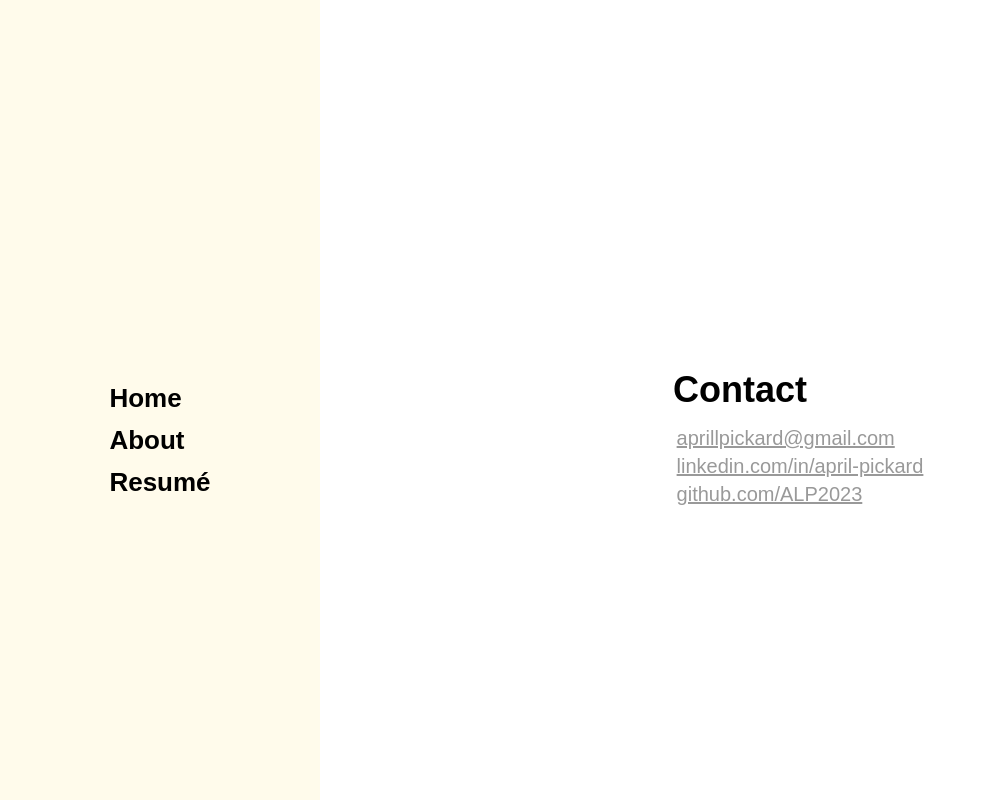
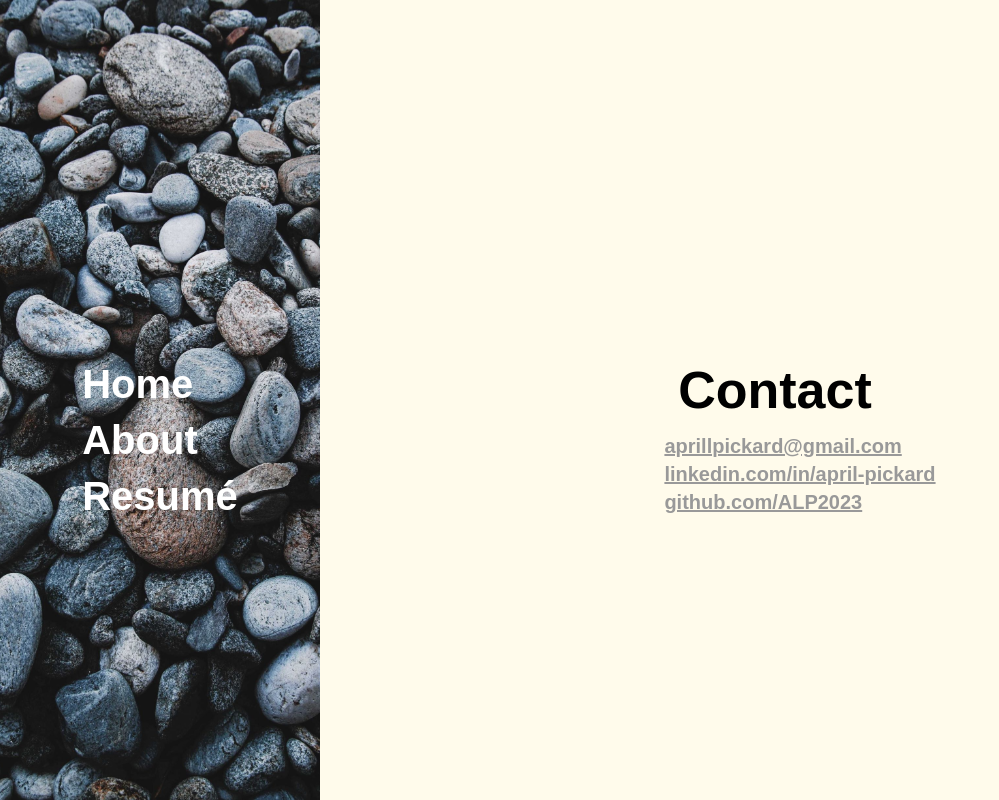
Before and after one commit to ALP2023/C4Prog-WT-PROJ-AP, a website built with Parcel: page contact.html in a window 1280 px wide. Shown: the whole page, without its empty margins (0-999 px from the left). Built offline with nearby package versions, Linux system fonts and the light colour scheme.

Commit message:
feat: Update Contact Page aside background.

```diff
--- a/assets/css/custom.css
+++ b/assets/css/custom.css
@@ -1,40 +1,39 @@
 /* Custom Styles */
-.font-eras2 {
-    font-family: 'Eras2', sans-serif;
-}
 
 .aside-header-font {
     align-items: center;
     text-align: left;
-    font-family: 'Eras2', sans-serif;
-    font-size: 26px;
-    color: black;
+    font-family: "Eras Bold ITC", sans-serif;
+    font-size: 40px;
+    color: white;
     font-weight: bold;
 }
 
+/* Custom Styles specific for Contact Page*/
 .main-header-font {
     align-self: flex-start;
     text-align: left;
-    font-family: 'Eras', sans-serif ;
-    font-size: 36px;
+    font-family: "Eras Bold ITC", sans-serif ;
+    font-size: 52px;
     color: black;
     font-weight: bold;
-    margin-right: 120px;
+    margin-right: 50px;
 }
 
 .main-section-font {
     align-items: center;
     text-align: left;
-    font-family: 'Eras2', sans-serif ;
+    font-family: "Eras Light ITC", sans-serif ;
+    font-weight: bold;
     font-size: 20px;
     color: #999999;
     text-decoration: underline;
 }
 
 /* Media Query for Small Screens (e.g., Mobile) */
-@media screen and (max-width: 640px) {
+@media screen and (max-width: 700px) {
     .aside-header-font {
-        font-size: 16px;
+        font-size: 20px;
     }
 
     .main-header-font {
@@ -45,7 +44,12 @@
         font-size: 18px;
     }
 }
-/* Media Query for Desktops */
-@media screen and (min-width: 1024px) {
-    /* Adjust the styles for desktops here */
+/* Media Query for Tablets and Laptops */
+@media screen and (min-width: 700px) and (max-width: 1024px) {
+    .aside-header-font {
+        font-size: 32px;
+    }
+    .main-header-font {
+        font-size: 46px;
+    }
 }
--- a/contact.html
+++ b/contact.html
@@ -11,7 +11,7 @@
 </head>
 
 <body class="text-gray-800 flex justify-center">
-<aside class="bg-amber-50 py-6 px-4 w-1/4 flex flex-col items-center justify-center h-screen">
+<aside class="bg-amber-50 py-6 px-4 w-1/4 flex flex-col items-center justify-center h-screen" style="background-image: url('assets/img/pebbles.jpg'); background-size: cover; background-position: center;">
     <ul class="mt-20 aside-header-font">
         <li class="mb-4"><a href="index.html" class="hover:text-amber-600">Home</a></li>
         <li class="mb-4"><a href="about.html" class="hover:text-amber-600">About</a></li>
@@ -19,7 +19,7 @@
     </ul>
 </aside>
 
-<main class=" py-6 px-4 w-3/4 flex flex-col items-center justify-center h-screen">
+<main class=" bg-amber-50 py-6 px-4 w-3/4 flex flex-col items-center justify-center h-screen">
     <header class="mt-20">
         <h1 class="main-header-font">Contact</h1>
     </header>
```
Also changed, not shown: assets/css/site.css, assets/img/pebbles.jpg (added), 1 other file.
